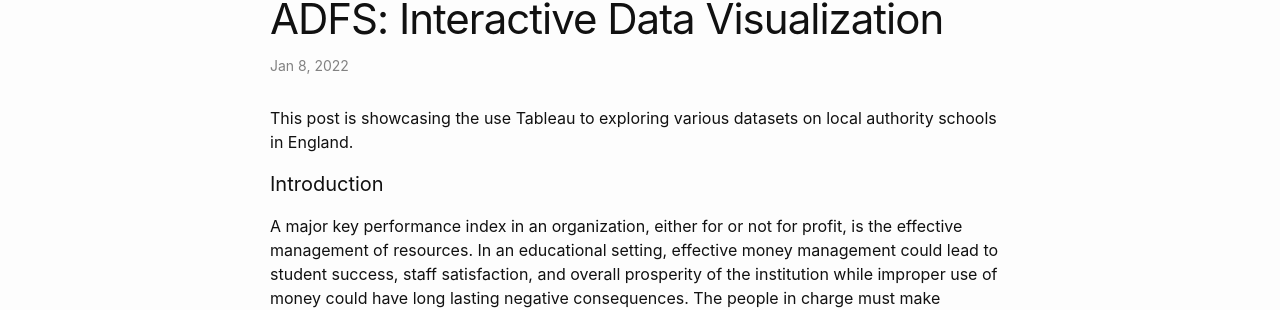
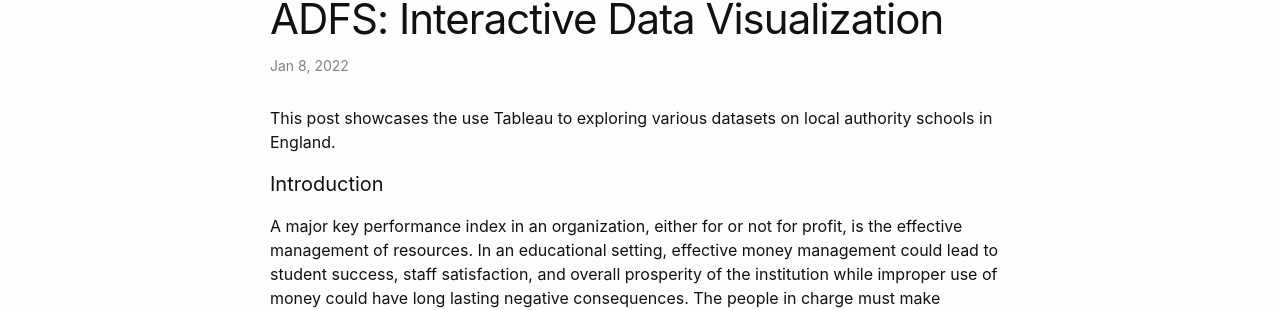
Before and after one commit to pgrugwiro/dataful-blog, a Jekyll site: the page built from _posts/2022-01-09-interactive-data-viz.md, in a window 1280 px wide and 900 px high. Shown: the part 294-604 px from the top of the window. Built offline with Jekyll 4.4.1, drawn with Linux system fonts in a browser that asks for light colours.

Commit message:
images for post 6 (dataviz)

```diff
--- a/_posts/2022-01-09-interactive-data-viz.md
+++ b/_posts/2022-01-09-interactive-data-viz.md
@@ -16,7 +16,7 @@ permalink: /:title:output_ext
 ---
 
 
-This post is showcasing the use Tableau to exploring various datasets on local authority schools in England.
+This post showcases the use Tableau to exploring various datasets on local authority schools in England.
 
 #### Introduction
 
```
Also changed, not shown: _images/_post6/img1.PNG (added), _images/_post6/img10.PNG (added), _images/_post6/img11.PNG (added), _images/_post6/img12.PNG (added), _images/_post6/img2.PNG (added), _images/_post6/img3.PNG (added), _images/_post6/img4.PNG (added), _images/_post6/img5.PNG (added), _images/_post6/img6.PNG (added), _images/_post6/img7.PNG (added), _images/_post6/img8.PNG (added), _images/_post6/img9.PNG (added).
